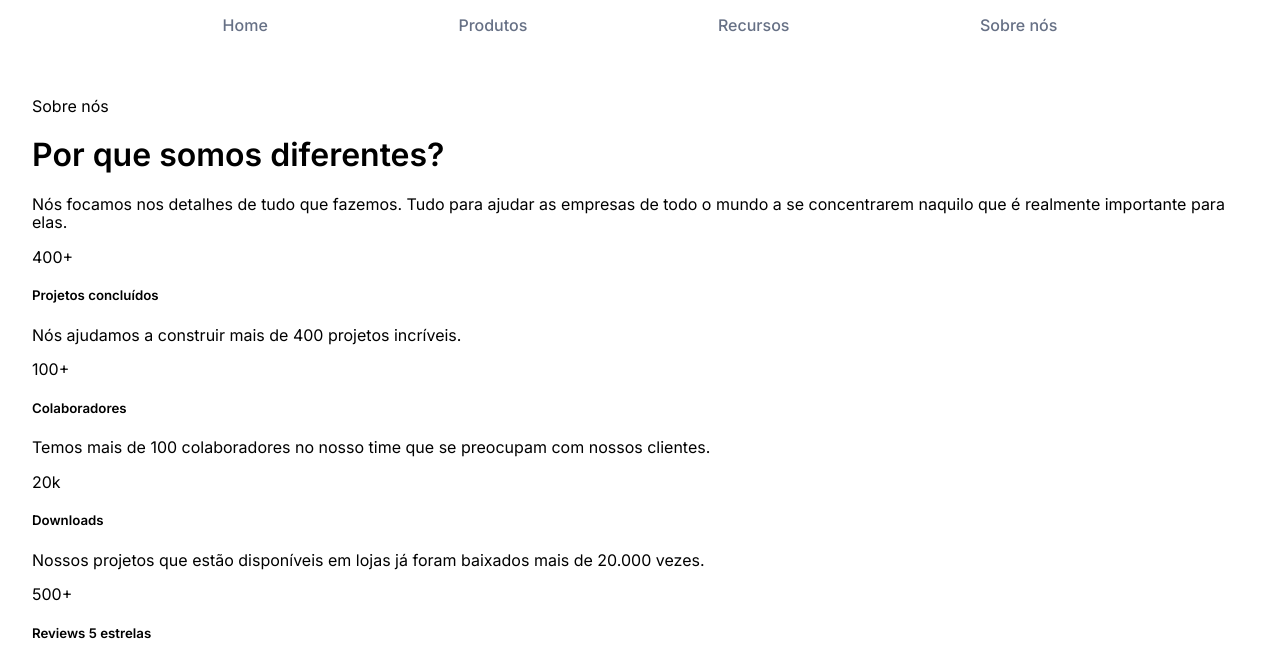
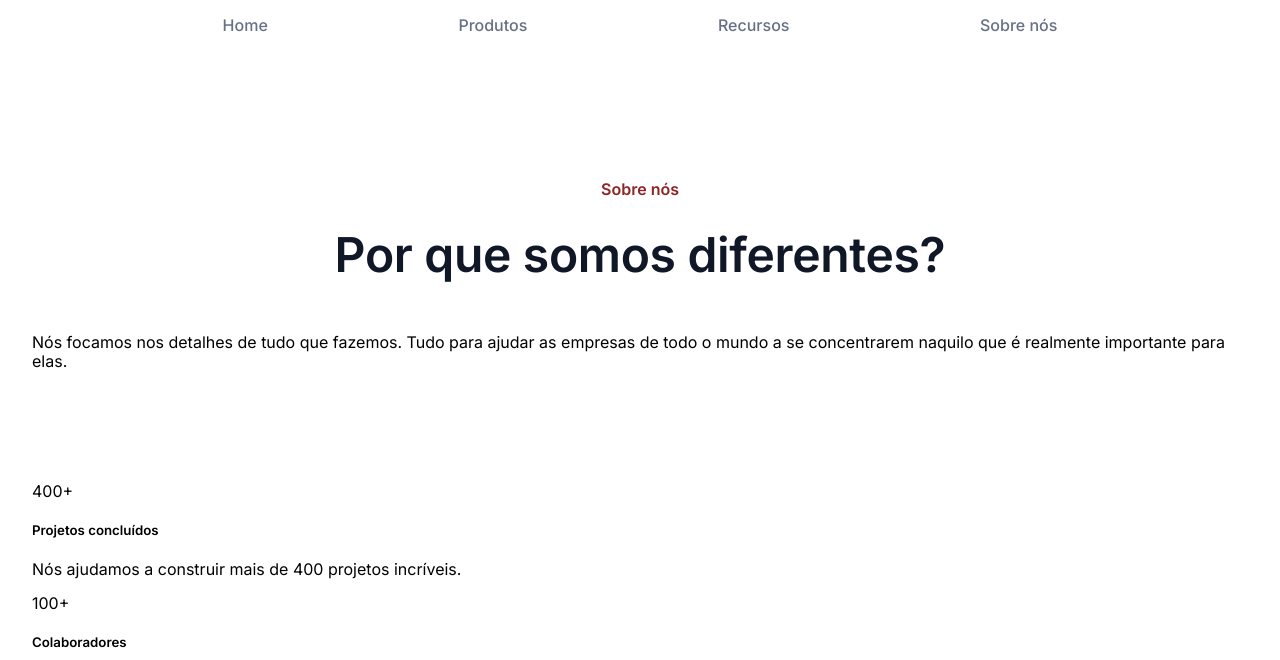
Before and after one commit to Rubendvb/7daysOfCode-HTML-CSS-Alura, a website built with Vite: page index.html in a window 1280 px wide. Shown: the part 75-735 px from the top of the page. Built offline with nearby package versions, Linux system fonts and the light colour scheme.

Commit message:
Estilizando título do header

```diff
--- a/index.html
+++ b/index.html
@@ -32,9 +32,9 @@
     </nav>
 
     <main>
-      <header>
-        <p>Sobre nós</p>
-        <h1>Por que somos diferentes?</h1>
+      <header class="header">
+        <span>Sobre nós</span>
+        <h1 class="header__title">Por que somos diferentes?</h1>
         <p>
           Nós focamos nos detalhes de tudo que fazemos. Tudo para ajudar as
           empresas de todo o mundo a se concentrarem naquilo que é realmente
--- /dev/null
+++ b/src/styles/scss/_header.scss
@@ -0,0 +1,25 @@
+@use "variables" as v;
+
+.header {
+  padding: 6rem 0;
+  display: flex;
+  flex-direction: column;
+
+  span {
+    color: v.$red;
+    font-weight: 600;
+    font-size: 1rem;
+    line-height: 24px;
+    text-align: center;
+  }
+
+  &__title {
+    color: v.$black;
+    font-size: 3rem;
+    font-weight: 600;
+    letter-spacing: -0.02rem;
+    line-height: 60px;
+    margin-top: 24px;
+    text-align: center;
+  }
+}
--- a/src/styles/scss/_variables.scss
+++ b/src/styles/scss/_variables.scss
@@ -2,3 +2,4 @@ $font-family: "Inter", sans-serif;
 $white: #ffffff;
 $gray: #667085;
 $red: #8e2424;
+$black: #101828;
--- a/src/styles/scss/style.scss
+++ b/src/styles/scss/style.scss
@@ -1,5 +1,6 @@
 @use "./variables" as v;
 @use "nav";
+@use "header";
 
 body {
   font-family: v.$font-family;
```
